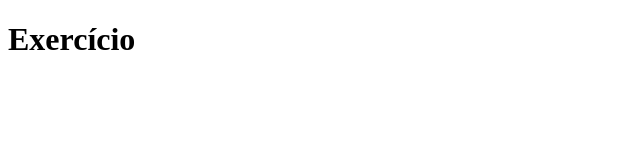
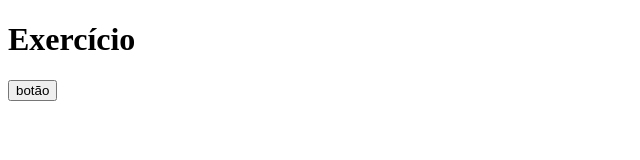
Before and after one commit to brunomsreis/exercicio, a plain HTML site: page index.html in a window 1280 px wide. Shown: the whole page, without its empty margins (0-640 px from the left). Drawn offline with Linux system fonts and the light colour scheme.

Commit message:
adicionado botão

```diff
--- a/index.html
+++ b/index.html
@@ -7,5 +7,6 @@
 </head>
 <body>
     <h1>Exercício</h1>
+    <button>botão</button>
 </body>
 </html>
```
